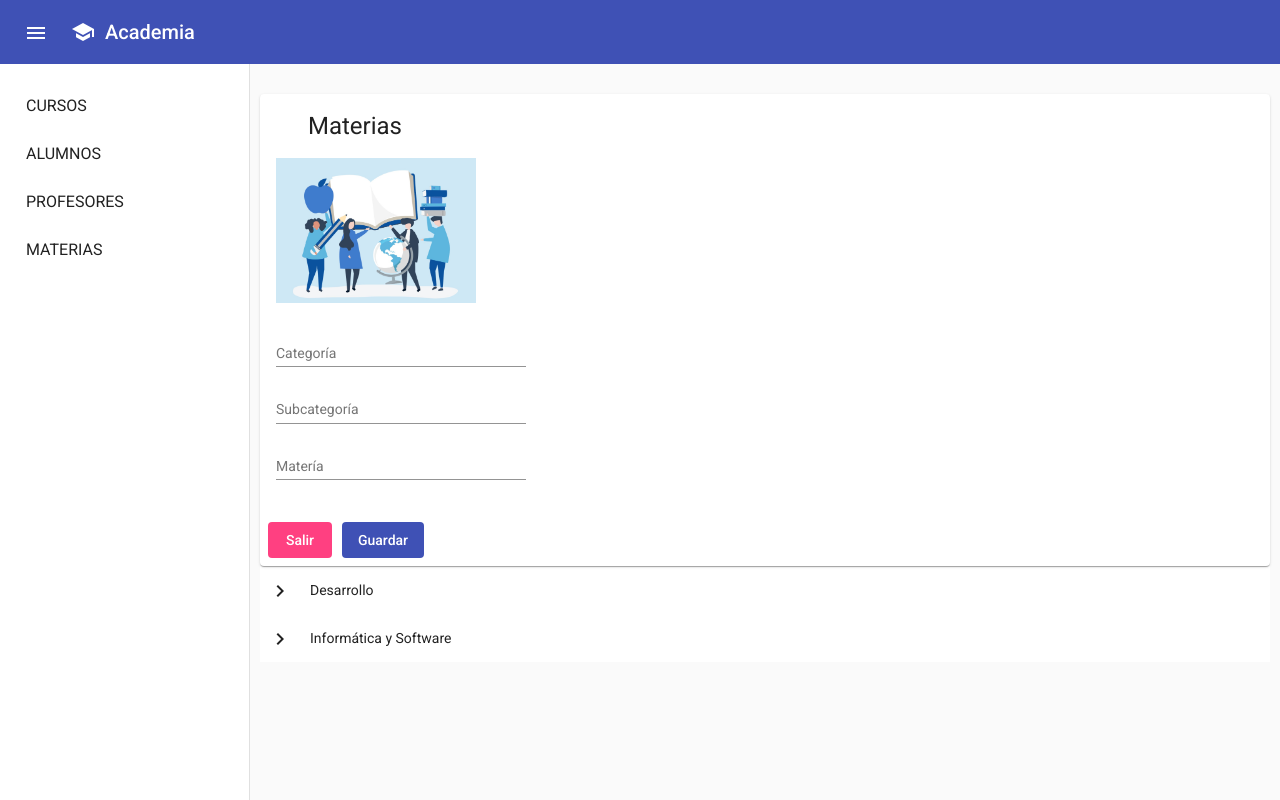
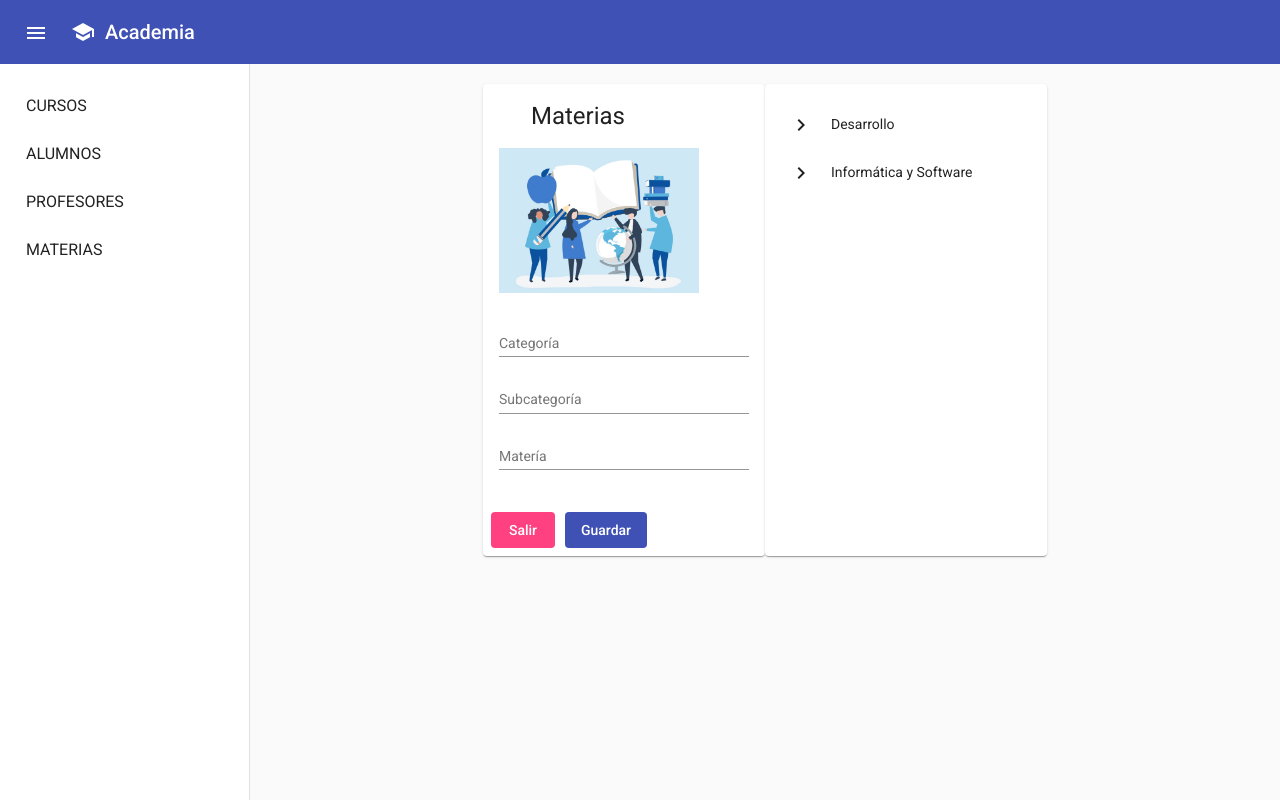
Before and after one commit to manu020766/academia-front, an Angular app: page /materias in a window 1280 px wide. Built offline with nearby package versions, Linux system fonts and the light colour scheme.

Commit message:
update materias view

```diff
--- a/src/app/materias/materias.component.html
+++ b/src/app/materias/materias.component.html
@@ -1,3 +1,5 @@
+
+<div class="container">
    <mat-card>
       <mat-card-header>
           <h1>Materias</h1>
@@ -27,6 +29,8 @@
       </mat-card-actions>
   </mat-card>
 
+  <mat-card>
+    <mat-card-content>
       <mat-tree [dataSource]="dataSource" [treeControl]="treeControl" class="example-tree">
           <!-- This is the tree node template for leaf nodes -->
           <mat-tree-node *matTreeNodeDef="let node" matTreeNodeToggle>
@@ -54,3 +58,6 @@
             </li>
           </mat-nested-tree-node>
         </mat-tree>
+    </mat-card-content>
+  </mat-card>
+</div>
--- a/src/app/materias/materias.component.scss
+++ b/src/app/materias/materias.component.scss
@@ -1,5 +1,15 @@
+.container {
+    display: flex;
+    flex-flow: row wrap;
+    justify-content: center;
+    width: 100%;
+    height: 100%;
+
+}
+
 mat-card {
-    margin-top: 20px;
+    margin: 10px 0;
+    width: 250px;
 }
 
 img {
```
Lines whose indentation alone changed are shown as unchanged.
